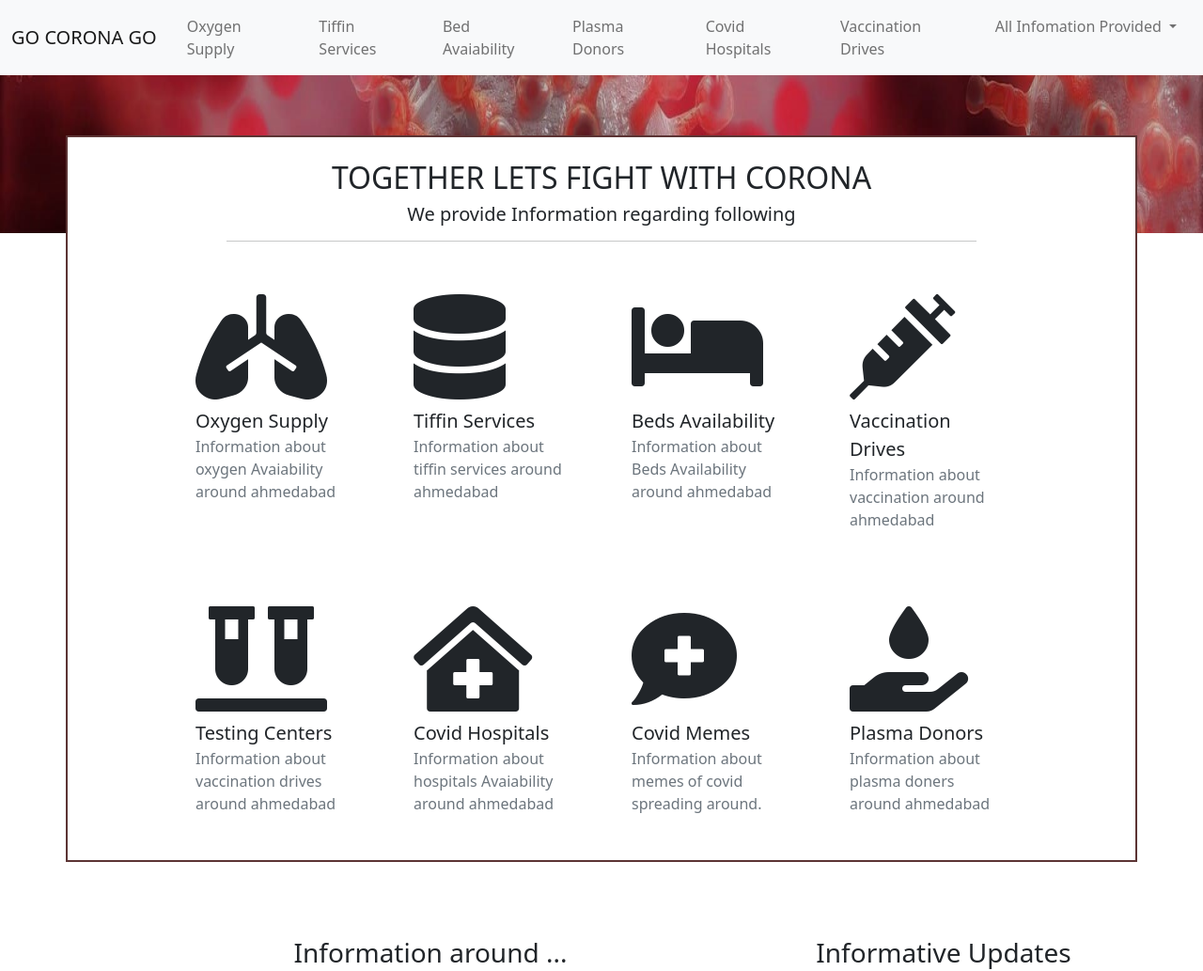
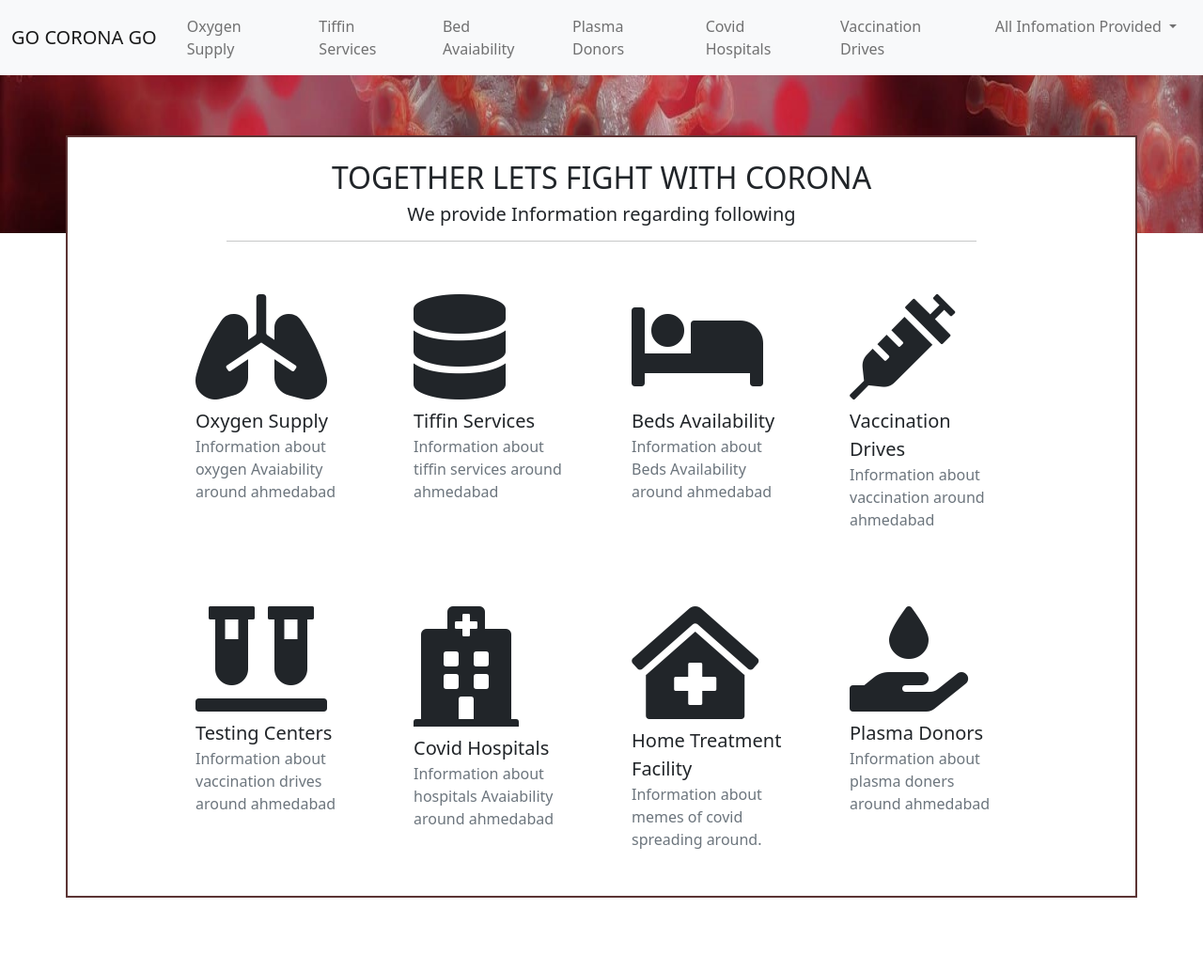
Before and after one commit to AnubhavJain2006/GoCoronaGo, a CodeIgniter 4 app: the page made by app/Views/site/homepage.php in a window 1280 px wide. Shown: the top 1033 px of the page at 94% size. Run offline with PHP 8.4 and a stand-in for CodeIgniter, Linux system fonts and the light colour scheme; the template is opened without the code that fills it, so the values that code supplies are empty; some libraries are stand-ins or nearby versions.

Commit message:
something other

```diff
--- a/app/Controllers/site/Oxygen_supply_controller.php
+++ b/app/Controllers/site/Oxygen_supply_controller.php
@@ -18,6 +18,7 @@ class Oxygen_supply_controller extends Controller {
 
 		$suppliers = null;
         $dropdownOption = null;
+		$result_rows = 0;
 
         // handling post req
         helper('form');
@@ -47,7 +48,7 @@ class Oxygen_supply_controller extends Controller {
 			}
 		}
 
-
+		// $result_rows = count($suppliers);
 
 
 		// passing data
@@ -55,6 +56,7 @@ class Oxygen_supply_controller extends Controller {
             'dropDownOption' =>$dropdownOption,
 			'places' => $all_places,
 			'suppliers' => $suppliers,
+			'rows' => $result_rows,
 		];
 		return view('site/oxygen_supply', $data);
 	}
--- a/app/Views/site/homepage.php
+++ b/app/Views/site/homepage.php
@@ -82,7 +82,7 @@
 
                 <div  class="m-3 p-3" style=" width: 200px; border: 0px red solid;">
                     <a style="text-decoration:none;color:inherit;" href="<?= base_url('Home/covid_hospitals') ?>">
-                        <i class="fas fa-clinic-medical fa-7x mb-2"></i>
+                        <i class="fas fa-hospital fa-8x mb-2"></i>
                         <div class="heading lead">
                             Covid Hospitals
                         </div>
@@ -91,10 +91,11 @@
                 </div>
 
                 <div  class="m-3 p-3" style=" width: 200px; border: 0px red solid;">
-                    <a style="text-decoration:none;color:inherit;" href="<?= base_url('Home/covid_memes') ?>">
-                        <i class="fas fa-comment-medical fa-7x mb-2"></i>
+                    <a style="text-decoration:none;color:inherit;" href="#">
                         <div class="heading lead">
-                            Covid Memes
+                        <i class="fas fa-clinic-medical fa-6x mb-2"></i>
+
+                            Home Treatment Facility
                         </div>
                         <p class="text-muted">Information about memes of covid spreading around.</p>
                     </a>
--- a/app/Views/site/oxygen_supply.php
+++ b/app/Views/site/oxygen_supply.php
@@ -45,6 +45,9 @@
 
 
 <div class="container-md " style="display:flex; flex-wrap: wrap; justify-content: center; ">
+
+    <!-- display number of rows -->
+
 
     <?php
         if(!empty($suppliers)) {
```
